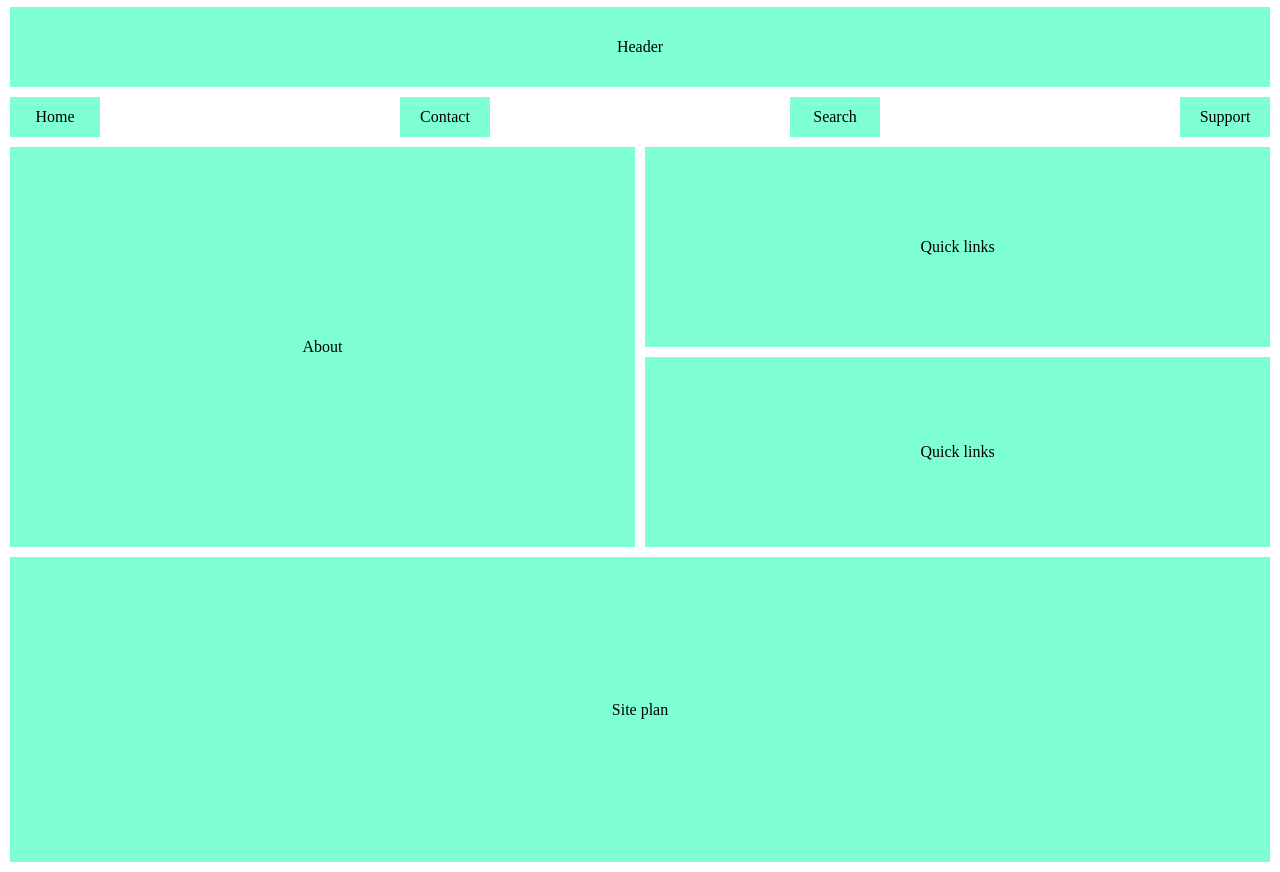
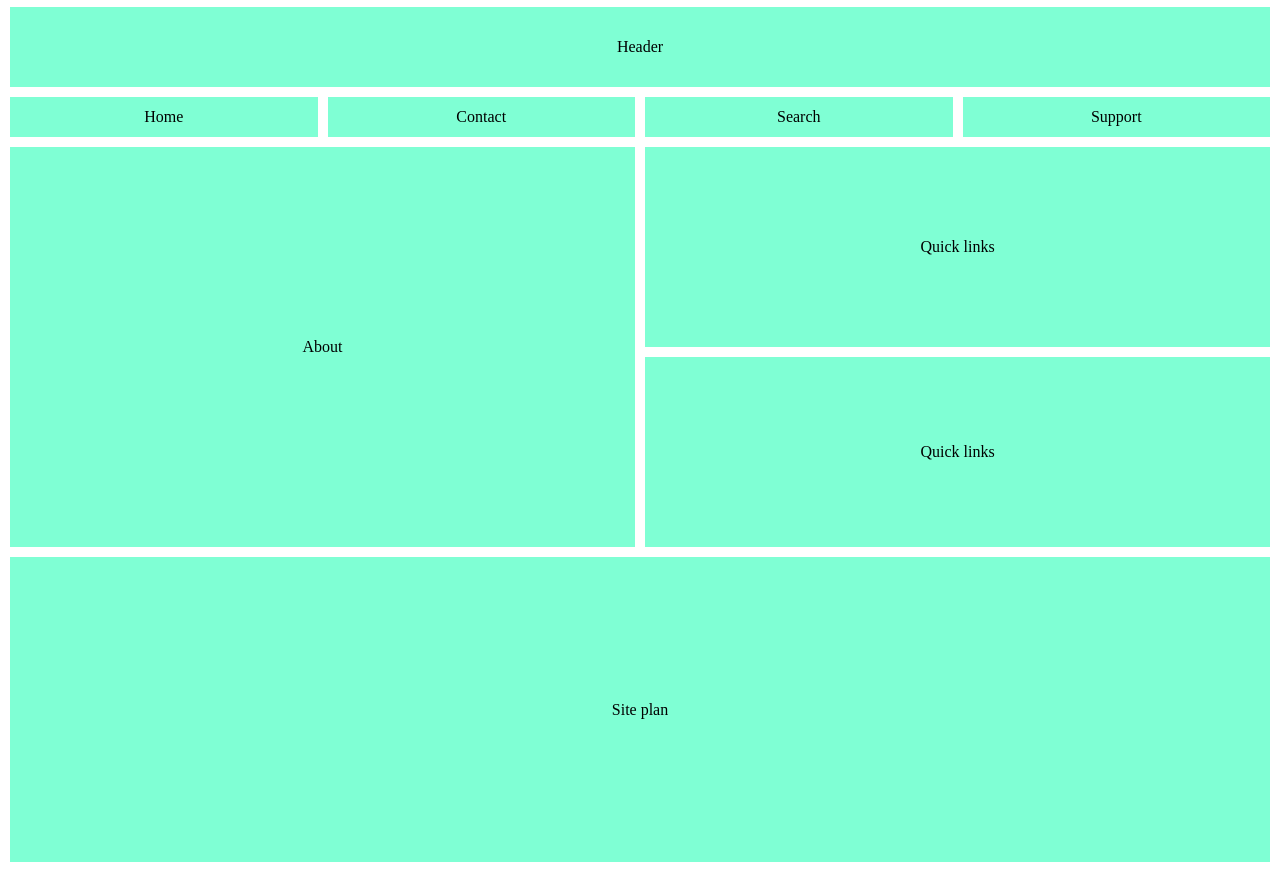
Before and after one commit to ElnurrH/layout-project, a plain HTML site: page index.html in a window 1280 px wide. Shown: the part 53-925 px from the top of the page. Drawn offline with Linux system fonts and the light colour scheme.

Commit message:
second commit

```diff
--- a/index.css
+++ b/index.css
@@ -6,6 +6,7 @@
 
 body {
   padding: 10px;
+
 }
 .logo {
   width: 100%;
@@ -29,12 +30,16 @@ nav {
   width: 100%;
   height: 40px;
   display: flex;
+  gap: 10px;
 
   justify-content: space-between;
 }
 .nav-item {
   background-color: aquamarine;
-  width: 90px;
+  width: 25%;
+
+
+
   align-items: center;
   justify-content: center;
   display: flex;
```
